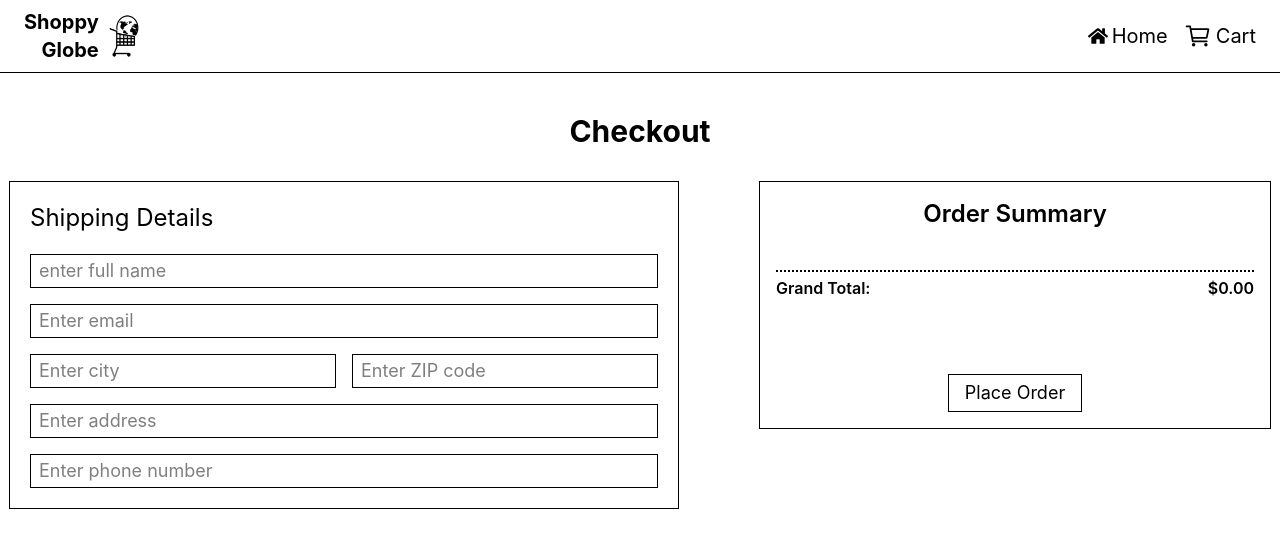
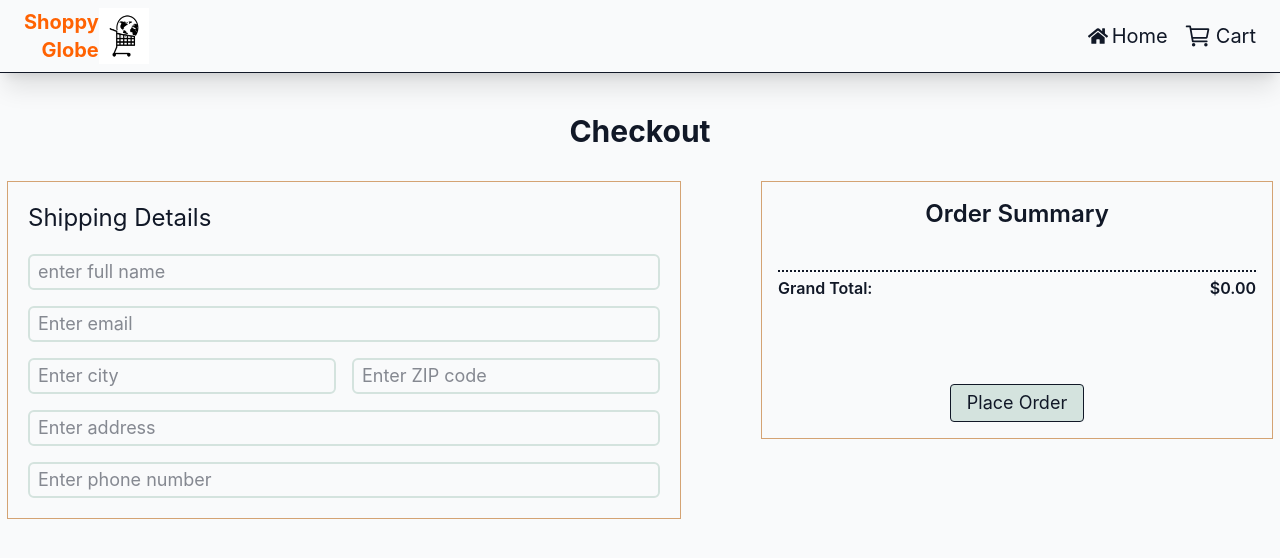
Before and after one commit to rijulsrivastava/E-Commerce-Application-React-Project, a React (Vite) app: page /checkOut in a window 1280 px wide. Shown: the top 558 px of the page. Built offline with nearby package versions, Linux system fonts and the light colour scheme.

Commit message:
CSS styling has been added

```diff
--- a/index.html
+++ b/index.html
@@ -1,13 +1,16 @@
 <!doctype html>
 <html lang="en">
+
 <head>
   <meta charset="UTF-8" />
   <link rel="icon" type="image/svg+xml" href="/favicon.svg" />
   <meta name="viewport" content="width=device-width, initial-scale=1.0" />
   <title>ecommerceapplicationreactproject</title>
 </head>
-  <body>
+
+<body class="bg-[#F9FAFB] text-[#111827]">
   <div id="root"></div>
   <script type="module" src="/src/main.jsx"></script>
 </body>
+
 </html>
--- a/src/components/Cart.jsx
+++ b/src/components/Cart.jsx
@@ -32,21 +32,21 @@ function Cart() {
           <Suspense fallback={<h2>Loading...</h2>}>
             {items.map((item) => {
               return (
-                <div key={item.id} className='flex flex-col border border-dashed  w-full mb-4'>
+                <div key={item.id} className='flex flex-col border shadow-xl border-dashed border-[#D4A373] w-full mb-4'>
                   <CartItem item={item} />
                 </div>
               )
             })}
           </Suspense>
           <div className='flex flex-col mt-5 items-center justify-center w-full'>
-            <div className='flex justify-around w-full border border-dotted font-bold text-lg p-2'>
+            <div className='flex justify-around w-full bg-[#D4E3DE] border-[#D4A373] border border-dotted font-bold text-lg p-2'>
               <h2 >Grand Total:</h2>
               <h2>${total.toFixed(2)}</h2>
             </div>
             <div className='flex justify-center gap-6 p-4  m-8 w-full items-center'>
-              <button className='border p-6 py-2  font-bold' onClick={handleClearCart}>Clear Cart</button>
+              <button className='border p-6 py-2 rounded-sm  text-[#3e5c63] hover:text-red-700 font-bold' onClick={handleClearCart}>Clear Cart</button>
               <Link to={'/checkOut'}>
-                < button className='flex gap-1  items-center border p-6 py-2 justify-center font-bold'>Proceed to Buy <FaArrowRightFromBracket /> </button>
+                < button className='flex gap-1  items-center border p-6 py-2 justify-center font-bold bg-[#D4E3DE] rounded-sm hover:text-[#FF6202]'>Proceed to Buy <FaArrowRightFromBracket /> </button>
               </Link>
             </div>
           </div>
@@ -54,7 +54,7 @@ function Cart() {
         <div className='flex flex-col gap-2 justify-center items-center m-10'>
           <h2 className='font-bold text-4xl'>Nothing in the cart</h2>
           <p>Add items to proceed</p>
-          <button className='flex gap-1 mt-4 items-center justify-center font-bold border p-2' onClick={handleClick}>Continue to Add Item <FaArrowRightFromBracket /> </button>
+          <button className='flex gap-1 mt-4 items-center justify-center font-bold border rounded-sm p-2 hover:scale-105 hover:text-[#FF6202]' onClick={handleClick}>Continue to Add Item <FaArrowRightFromBracket /> </button>
         </div>
       }
     </div>
--- a/src/components/CartItem.jsx
+++ b/src/components/CartItem.jsx
@@ -33,14 +33,14 @@ function CartItem({ item }) {
 
         <div className="flex w-[250px] justify-between items-center">
           <div className="flex gap-1 items-center">
-            <button type="button" className="flex items-center text-2xl" onClick={handleMinus}> <CiCircleMinus /> </button>
+            <button type="button" className="flex items-center text-2xl hover:scale-110" onClick={handleMinus}> <CiCircleMinus /> </button>
             <span className="font-bold">{item.quantity}</span>
-            <button type="button" className="flex items-center text-2xl" onClick={handlePlus}> <CiCirclePlus /> </button>
+            <button type="button" className="flex items-center text-2xl hover:scale-110" onClick={handlePlus}> <CiCirclePlus /> </button>
           </div>
 
           <p className="font-bold text-lg">${item.price * item.quantity}</p>
 
-          <button type="button" onClick={handleRemove}>Remove</button>
+          <button type="button" onClick={handleRemove} className="text-red-700 hover:scale-105">Remove</button>
         </div>
       </div>
     </div>
--- a/src/components/CheackOut.jsx
+++ b/src/components/CheackOut.jsx
@@ -48,20 +48,20 @@ function CheckOut() {
     <div className="flex flex-col items-center w-full pt-10 gap-8">
       <h2 className="text-3xl font-bold">Checkout</h2>
       <div className="flex flex-wrap justify-center gap-20 w-full">
-        <div className="flex flex-col items-center w-fit h-fit border p-5">
+        <div className="flex flex-col border-[#D4A373] items-center w-fit h-fit border p-5">
           <h2 className="text-2xl self-start pb-5">Shipping Details</h2>
-          <form className="flex flex-col text-md gap-4 text-lg">
-            <input type="text" onChange={(e) => handleInput(e.target.value, 'fullName')} className="border px-2 py-0.5" value={userInfo.fullName} placeholder="enter full name" />
-            <input type="email" onChange={(e) => handleInput(e.target.value, 'email')} placeholder="Enter email" className="border px-2 py-0.5" value={userInfo.email} />
+          <form className="flex flex-col  text-md gap-4 text-lg">
+            <input type="text" onChange={(e) => handleInput(e.target.value, 'fullName')} className="border-2 rounded-md px-2 py-0.5 outline-none border-[#D4E3DE]" value={userInfo.fullName} placeholder="enter full name" />
+            <input type="email" onChange={(e) => handleInput(e.target.value, 'email')} placeholder="Enter email" className="border-2 rounded-md border-[#D4E3DE] outline-none px-2 py-0.5" value={userInfo.email} />
             <div className="flex gap-4">
-              <input type="text" onChange={(e) => handleInput(e.target.value, 'city')} placeholder="Enter city" className="border px-2 py-0.5" value={userInfo.city} />
-              <input type="text" onChange={(e) => handleInput(e.target.value, 'zipCode')} placeholder="Enter ZIP code" className="border px-2 py-0.5" value={userInfo.zipCode} />
+              <input type="text" onChange={(e) => handleInput(e.target.value, 'city')} placeholder="Enter city" className="border-2 px-2 py-0.5 rounded-md border-[#D4E3DE] outline-none" value={userInfo.city} />
+              <input type="text" onChange={(e) => handleInput(e.target.value, 'zipCode')} placeholder="Enter ZIP code" className="border-2 px-2 rounded-md border-[#D4E3DE] outline-none py-0.5" value={userInfo.zipCode} />
             </div>
-            <input type="text" onChange={(e) => handleInput(e.target.value, 'address')} placeholder="Enter address" className="border px-2 py-0.5" value={userInfo.address} />
-            <input type="number" onChange={(e) => handleInput(e.target.value, 'phone')} placeholder="Enter phone number" className="border px-2 py-0.5" value={userInfo.phone} />
+            <input type="text" onChange={(e) => handleInput(e.target.value, 'address')} placeholder="Enter address" className="border-2 rounded-md border-[#D4E3DE] outline-none px-2 py-0.5" value={userInfo.address} />
+            <input type="number" onChange={(e) => handleInput(e.target.value, 'phone')} placeholder="Enter phone number" className="border-2 rounded-md border-[#D4E3DE] outline-none px-2 py-0.5" value={userInfo.phone} />
           </form>
         </div>
-        <div className="flex flex-col justify-between items-center w-[40%] border mb-20 p-4">
+        <div className="flex border-[#D4A373] flex-col justify-between items-center w-[40%] border mb-20 p-4">
           <div className="flex flex-col items-center w-full">
             <h2 className="text-2xl font-semibold mb-4">Order Summary </h2>
             <ul className="w-full">
@@ -81,7 +81,7 @@ function CheckOut() {
             </div>
           </div>
           <div className="text-right justify-self-end mt-6">
-            <button onClick={handlePlaceOrder} className="px-4 py-1 hover:scale-105 border text-lg">Place Order</button>
+            <button onClick={handlePlaceOrder} className="px-4 py-1 hover:scale-105 border bg-[#D4E3DE]  rounded-sm hover:text-[#FF6202] text-lg">Place Order</button>
           </div>
         </div>
       </div>
--- a/src/components/Header.jsx
+++ b/src/components/Header.jsx
@@ -10,10 +10,10 @@ function Header() {
     const items = useSelector((store) => store.cart.items)
 
     return (
-        <div className='flex justify-between px-6 py-2 border-b'>
+        <div className='flex justify-between sticky top-0 shadow-xl bg-[#F9FAFB] z-10 text-[#111827]  px-6 py-2 border-b-[0.25px] '>
             <Link to={'/'}>
                 <div className='flex'>
-                    <div className='flex flex-col justify-center items-end text-xl font-bold'>
+                    <div className='flex flex-col justify-center text-[#FF6202] items-end text-xl font-bold'>
                         <h1>Shoppy</h1>
                         <h1>Globe</h1>
                     </div>
@@ -23,16 +23,16 @@ function Header() {
             <nav className='flex justify-center'>
                 <ul className='flex justify-center gap-4 items-center text-xl'>
                     <Link to={'/'}>
-                        <div className='flex items-center gap-1 '>
+                        <div className='flex items-center gap-1 hover:scale-105 hover:text-[#FF6202]'>
                             <FaHome />
                             <li>Home</li>
                         </div>
                     </Link>
 
                     <Link to={'/cart'}>
-                        <div className='flex items-center gap-1'>
+                        <div className='flex items-center gap-1 hover:text-[#FF6202] hover:scale-105'>
                             <IoCartOutline size={28} />
-                            {items.length ? <li className='flex justify-center items-center gap-0.5'>Cart <span className='rounded-full border px-1 text-xs font-bold'>{items.length}</span></li> : <li>Cart</li>}
+                            {items.length ? <li className='flex justify-center items-center gap-0.5'>Cart <span className='rounded-full self-center border px-1 text-xs font-bold'>{items.reduce((sum, acc) => sum + acc.quantity, 0)}</span></li> : <li>Cart</li>}
                         </div>
                     </Link>
                 </ul>
--- a/src/components/NotFound.jsx
+++ b/src/components/NotFound.jsx
@@ -1,5 +1,5 @@
 import React from 'react'
-import { useRouteError } from 'react-router-dom'
+import { Link, useRouteError } from 'react-router-dom'
 
 
 function NotFound() {
@@ -7,18 +7,19 @@ function NotFound() {
   const err = useRouteError()
 
   return (
-      <div className='p-6 flex flex-col justify-center items-center'>
+    <div className='p-6 flex flex-col justify-center h-dvh border items-center'>
+      <div className='flex flex-col gap-10 justify-between bg-[#D4E3DE] items-center border p-10 py-6 rounded-2xl'>
         <div className='flex flex-col justify-between items-center'>
-          <div className='flex flex-col items-center'>
-            <h1 className='font-bold text-5xl'>Oops...!</h1>
-            <h1 className='text-3xl'>{err.status} - Page {err.statusText}</h1>
-          </div>
-          <div className='flex flex-col justify-center items-center'>
-            <h2 className='italic'>{err.data}</h2>
-            <p>Check the Url</p>
-          </div>
+          <h1 className='font-bold text-5xl mb-1'>Oops...!</h1>
+          <h1 className='text-3xl'>{err.status} - Page {err.statusText}</h1>
+        </div>
+        <div className='flex flex-col justify-center items-center'>
+          <h2 className='italic'>{err.data}</h2>
+          <p className='mb-6'>Check the Url</p>
+          <Link to={'/'}><span className='border p-1 px-2 rounded-sm  hover:text-[#FF6202]'>Back to Home</span></Link>
         </div>
       </div>
+    </div>
   )
 }
 
--- a/src/components/ProductDetails.jsx
+++ b/src/components/ProductDetails.jsx
@@ -51,8 +51,8 @@ function ProductDetails() {
 
 
   return (
-    <div className='flex justify-center mt-15'>
-      <div className='flex justify-between border w-[900px] h-[500px] p-6 gap-2'>
+    <div className='flex justify-center  mt-15'>
+      <div className='flex justify-between border bg-[#ECFDF5] w-[900px] h-[500px] p-6 gap-2'>
         <div className='w-[40%] object-cover'>
           <img src={product.thumbnail} loading='lazy' className=' w-[100%] h-[100%]' alt="" />
         </div>
@@ -79,7 +79,7 @@ function ProductDetails() {
 
           </div>
           <div className='mb-7 text-center'>
-            <button onClick={handleAddToCart}>Add to Cart</button>
+            <button onClick={handleAddToCart} className='bg-[#3e5c63] rounded-2xl px-6 border py-1 text-white hover:text-[#FF6202] hover:bg-transparent hover:scale-105'>Add to Cart</button>
           </div>
         </div>
       </div>
--- a/src/components/ProductItem.jsx
+++ b/src/components/ProductItem.jsx
@@ -16,11 +16,11 @@ function ProductItem(props) {
 
   console.log(props.product.thumbnail)
   return (
-    <div className='flex flex-col justify-between border w-[250px] h-fit'>
+    <div className='flex flex-col justify-between border shadow-xl border-[#D4A373] hover:scale-[103%] bg-[#ECFDF5] rounded-2xl border-dotted pb-1 w-[250px] h-fit'>
       <Link to={`/productDetails/${props.product.id}`}>
         <div className='relative'>
           <img src={props.product.thumbnail} loading='lazy' className=' w-[250px] h-[300px] self-center' alt="" />
-          <h2 className='absolute bottom-2 left-2 flex justify-center items-center gap-1 font-bold text-md'>{props.product.rating} <FaStar /> ({props.product.reviews.length})</h2>
+          <h2 className='absolute bottom-2 flex justify-center bg-amber-50 p-0.5 items-center gap-1 font-bold text-md '>{props.product.rating} <FaStar className='text-[#038C02]' /> ({props.product.reviews.length})</h2>
         </div>
         <div className='flex flex-col p-2 pt-0'>
           <h2 className='font-bold'>{props.product.brand || "Unkown Brand"}</h2>
@@ -29,7 +29,7 @@ function ProductItem(props) {
         </div>
       </Link>
       <div className='p-2 text-center'>
-        <button onClick={handleAddToCart} className='hover:scale-105 border py-1 p-2'>Add to Cart</button>
+        <button onClick={handleAddToCart} className='hover:scale-105 border py-1 text-[#3e5c63] rounded-2xl px-4 hover:text-[#FF6202]'>Add to Cart</button>
       </div>
     </div>
   )
--- a/src/components/ProductList.jsx
+++ b/src/components/ProductList.jsx
@@ -22,8 +22,8 @@ function ProductList({ allProducts }) {
   }
 
   return (
-    <Suspense key={product.id} fallback={<h2>Loading...</h2>}>
-      <div className='flex flex-wrap justify-center items-center gap-6 py-4'>
+    <Suspense fallback={<h2>Loading...</h2>}>
+      <div className='flex flex-wrap justify-center  items-center gap-6 py-4'>
         {filteredProducts.map((product) => {
           return (
             <ProductItem product={product} />
--- a/src/components/Search.jsx
+++ b/src/components/Search.jsx
@@ -13,8 +13,8 @@ function Search() {
 
     return (
         <div>
-            <div className='flex gap-2 items-center justify-center m-10'>
-                <input type="text" value={input} placeholder='Search for products' onChange={(e) => setInput(e.target.value)} className='border w-[500px] text-center p-1 px-2' />
+            <div className='flex gap-2 items-center justify-center m-10 '>
+                <input type="text" value={input} placeholder='Search for products' onChange={(e) => setInput(e.target.value)} className='border-[1.5px] rounded-4xl border-[#D4A373] w-[500px] text-center p-1 px-2 focus:border-[#FF6202] focus:outline-none ' />
             </div>
 
         </div>
```
Lines whose indentation alone changed are shown as unchanged.
